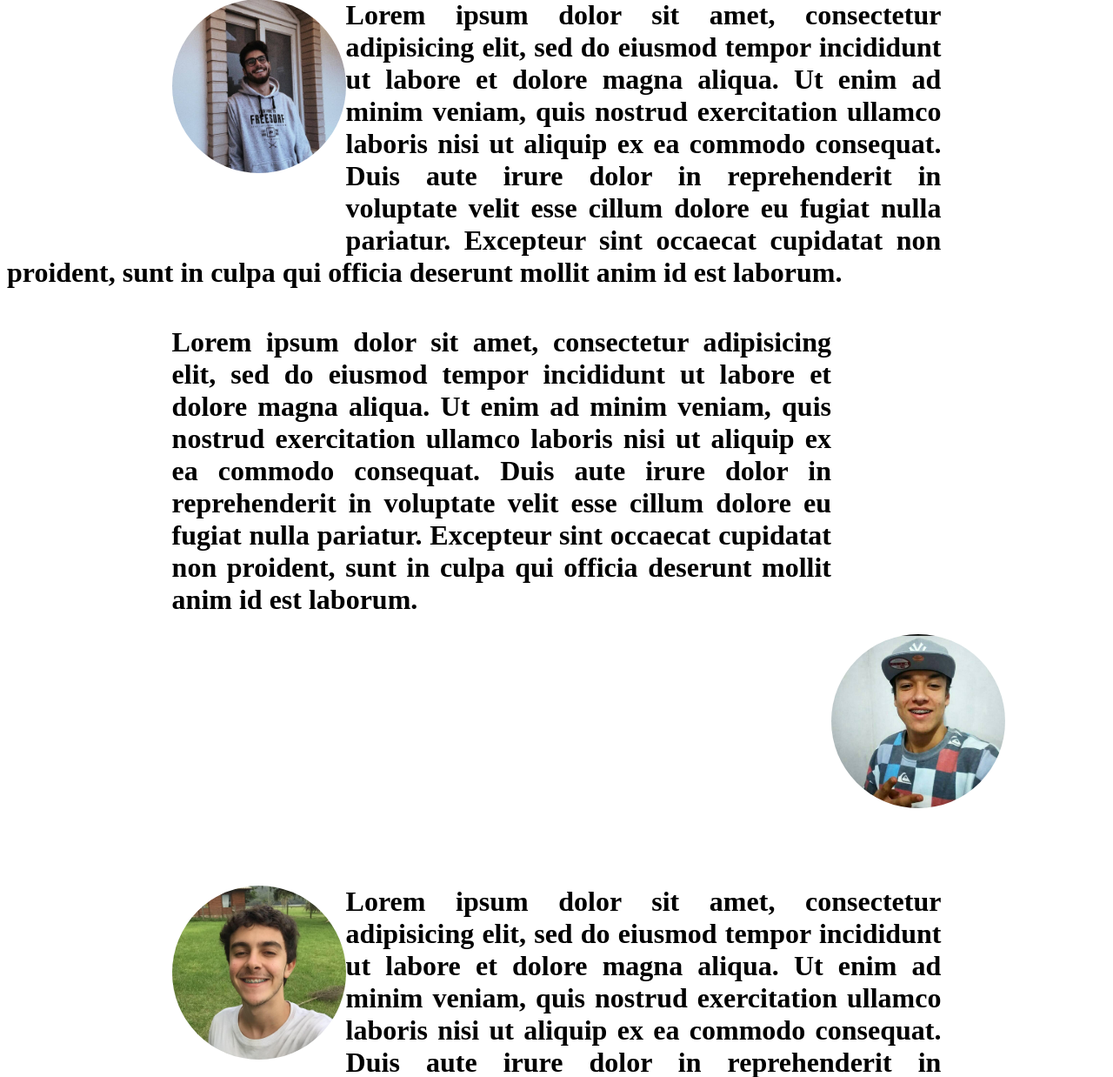
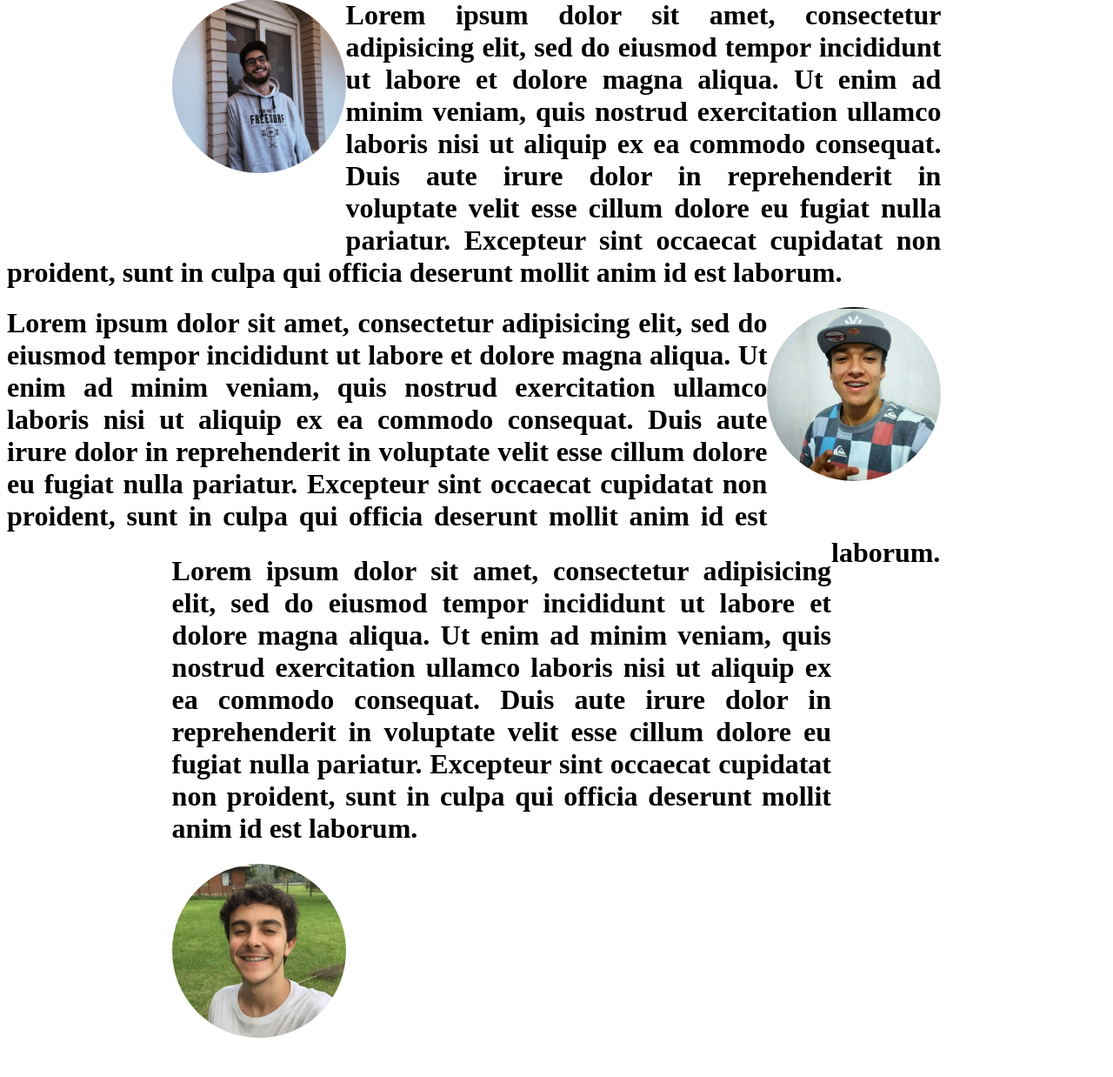
Before and after one commit to predoo/MGL_Sports_beta, a PHP site: page /Sobre/Sobre.php in a window 1280 px wide. Shown: the part 358-1596 px from the top of the page at 87% size. After the commit the page ends 1551 px from the top, so only its background shows below. Run offline with PHP 8.4, Linux system fonts and the light colour scheme.

Commit message:
Pedro, Júlia, Luana e Juliano,

```diff
--- a/codes_Voficial/CSS/sobre.css
+++ b/codes_Voficial/CSS/sobre.css
@@ -10,8 +10,9 @@
 #img2{
 	border-radius: 50%;
 	width: 200px;
-	margin-left: 75%;
+	margin-right: 15%;
 	margin-bottom: 5%;
+	float: right;
 }
 
 #img3{
--- a/codes_Voficial/Sobre/Sobre.php
+++ b/codes_Voficial/Sobre/Sobre.php
@@ -21,13 +21,14 @@
 </div>
 
 <div>
-	<h1 id="inf2">	Lorem ipsum dolor sit amet, consectetur adipisicing elit, sed do eiusmod
+<img id="img2" src="../IMAGENS/gabriel.jpg">
+<h1 id="inf2">	Lorem ipsum dolor sit amet, consectetur adipisicing elit, sed do eiusmod
 tempor incididunt ut labore et dolore magna aliqua. Ut enim ad minim veniam,
 quis nostrud exercitation ullamco laboris nisi ut aliquip ex ea commodo
 consequat. Duis aute irure dolor in reprehenderit in voluptate velit esse
 cillum dolore eu fugiat nulla pariatur. Excepteur sint occaecat cupidatat non
 proident, sunt in culpa qui officia deserunt mollit anim id est laborum. </h1>
-<img id="img2" src="../IMAGENS/gabriel.jpg">
+
 </div>
 
 <div>
```
